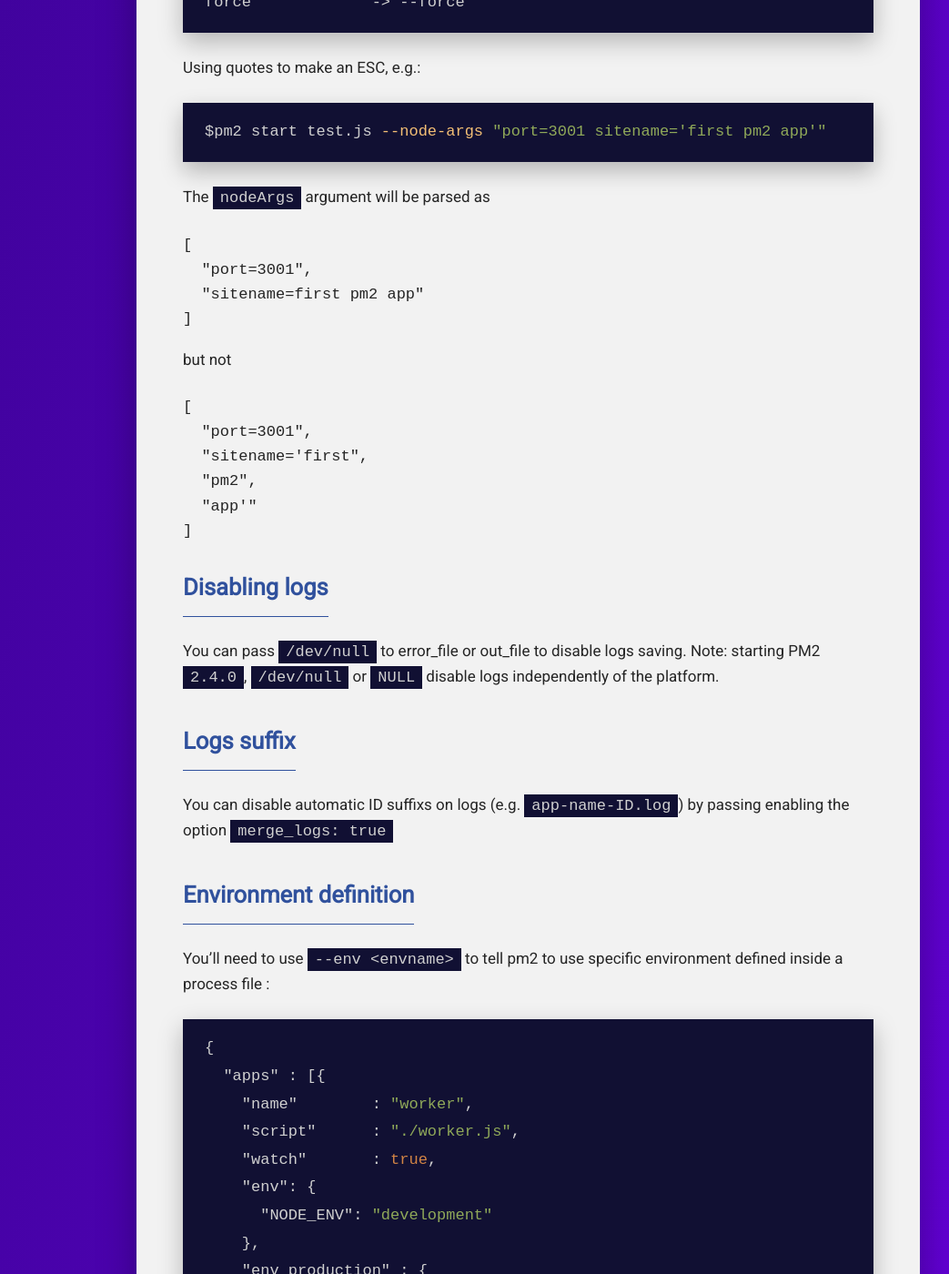
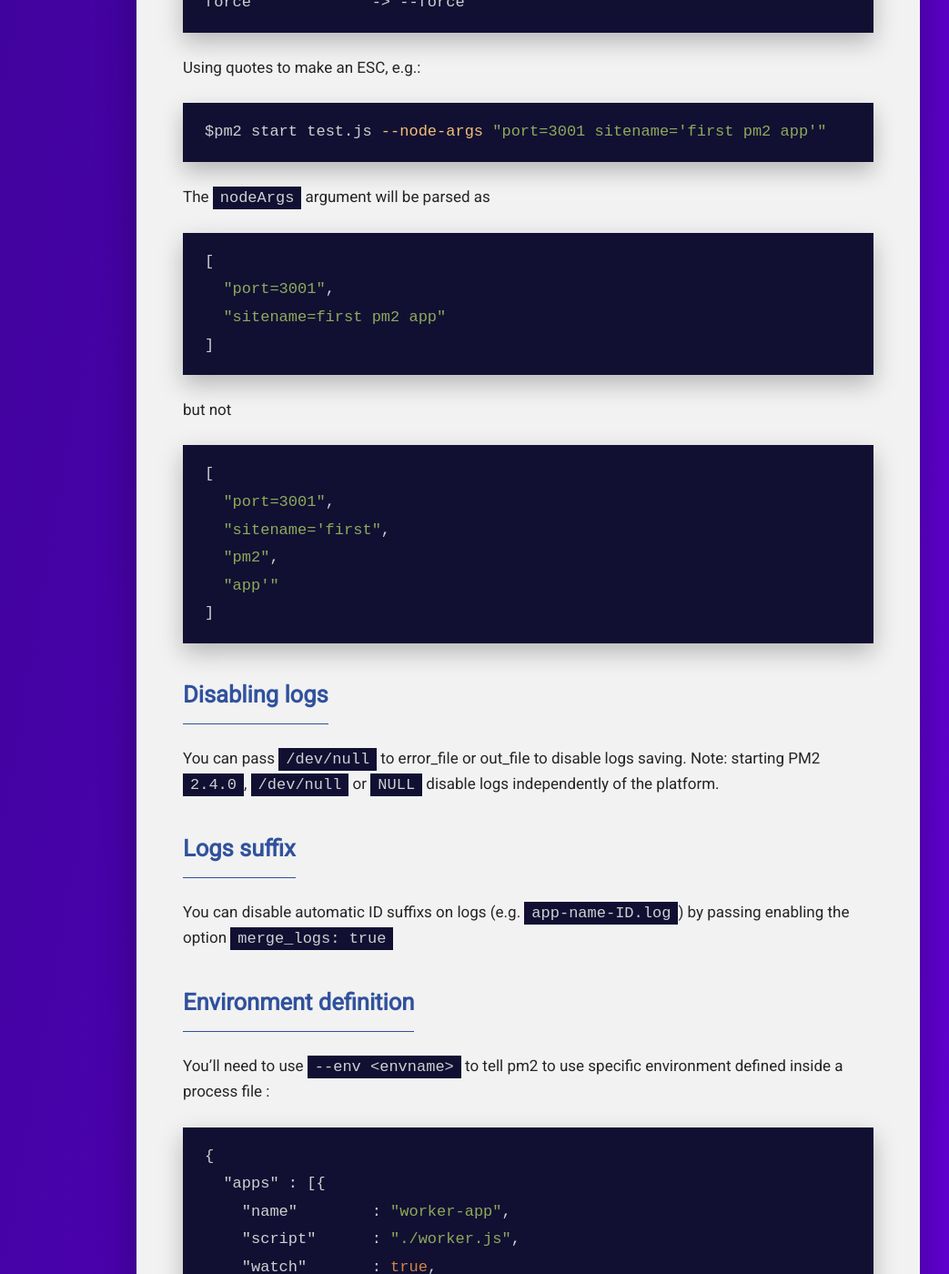
Before and after one commit to pm2-hive/pm2-hive.github.io, a Jekyll site: the page built from docs/features/app-declaration.md, in a window 1280 px wide and 1400 px high, scrolled down 10236 px. Shown: the whole window at 91% size, without its empty margins (237-1280 px from the left). Built offline with Jekyll 4.4.1, drawn with Linux system fonts in a browser that asks for light colours; comment, search, counter and statistics services are not loaded; some of the changed text lies outside the part shown.

Commit message:
app-declaration typo got fixed
application name `worker` changes to `worker-app` to prevent naming inconsistency

````diff
--- a/docs/features/app-declaration.md
+++ b/docs/features/app-declaration.md
@@ -51,7 +51,7 @@
 ```javascript
 module.exports = {
   apps : [{
-    name        : "worker",
+    name        : "worker-app",
     script      : "./worker.js",
     watch       : true,
     env: {
@@ -83,7 +83,7 @@
     instances: 4
     exec_mode: cluster
   - script : ./worker.js
-    name   : 'worker'
+    name   : 'worker-app'
     watch  : true
     env    :
       NODE_ENV: development
@@ -283,7 +283,7 @@
 
 The `nodeArgs` argument will be parsed as
 
-```JSON
+```json
 [
   "port=3001",
   "sitename=first pm2 app"
@@ -292,7 +292,7 @@
 
 but not
 
-```JSON
+```json
 [
   "port=3001",
   "sitename='first",
@@ -317,7 +317,7 @@
 ```json
 {
   "apps" : [{
-    "name"        : "worker",
+    "name"        : "worker-app",
     "script"      : "./worker.js",
     "watch"       : true,
     "env": {
````
